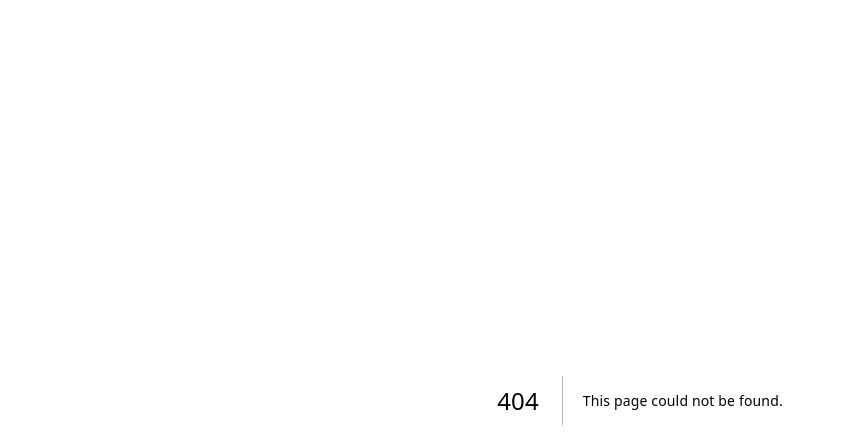
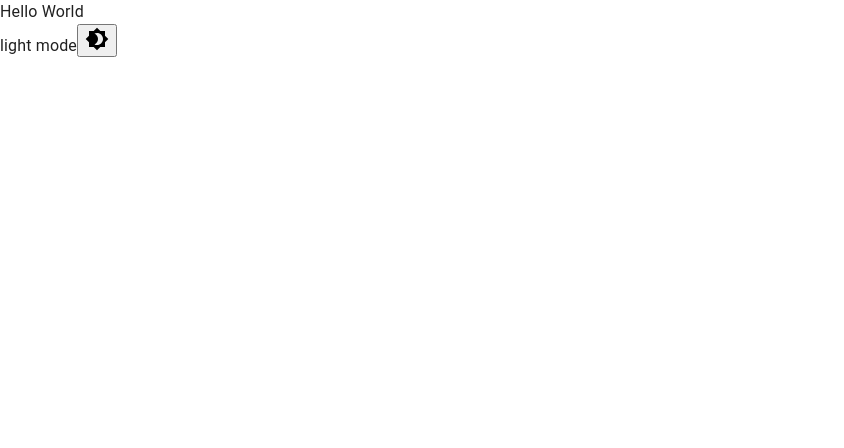
Before and after one commit to ahmadfaqih796/chat-ui, a Next.js app: page /home in a window 1280 px wide. Before the commit this address had no page. Shown: the top 448 px of the page, without its empty margins (0-844 px from the left). Built offline with nearby package versions, Linux system fonts and the light colour scheme.

Commit message:
toggle theme

```diff
--- /dev/null
+++ b/src/components/theme/ColorModeProvider.js
@@ -0,0 +1,64 @@
+// ColorModeProvider.js
+import React, { createContext, useState, useMemo, useEffect } from "react";
+import { ThemeProvider, createTheme } from "@mui/material/styles";
+import CssBaseline from "@mui/material/CssBaseline";
+import { amber, deepOrange, grey } from "@mui/material/colors";
+
+export const ColorModeContext = createContext();
+
+export function ColorModeProvider({ children }) {
+  const [mode, setMode] = React.useState("light");
+  const toggleColorMode = () => {
+    setMode((prevMode) => (prevMode === "light" ? "dark" : "light"));
+    localStorage.setItem("themeMode", mode === "light" ? "dark" : "light");
+  };
+
+  useEffect(() => {
+    const savedMode = localStorage.getItem("themeMode");
+    if (savedMode) {
+      setMode(savedMode);
+    }
+  }, []);
+
+  const theme = React.useMemo(
+    () =>
+      createTheme({
+        palette: {
+          mode,
+          // ...(mode === "light"
+          //   ? {
+          //       // palette values for light mode
+          //       primary: amber,
+          //       divider: amber[200],
+          //       text: {
+          //         primary: grey[900],
+          //         secondary: grey[800],
+          //       },
+          //     }
+          //   : {
+          //       // palette values for dark mode
+          //       primary: deepOrange,
+          //       divider: deepOrange[700],
+          //       background: {
+          //         default: deepOrange[900],
+          //         paper: deepOrange[900],
+          //       },
+          //       text: {
+          //         primary: "#fff",
+          //         secondary: grey[500],
+          //       },
+          //     }),
+        },
+      }),
+    [mode]
+  );
+
+  return (
+    <ColorModeContext.Provider value={{ toggleColorMode, theme }}>
+      <ThemeProvider theme={theme}>
+        <CssBaseline />
+        {children}
+      </ThemeProvider>
+    </ColorModeContext.Provider>
+  );
+}
--- /dev/null
+++ b/src/components/theme/ToggleColorMode.js
@@ -0,0 +1,24 @@
+// ToggleColorMode.js
+import React, { useContext } from "react";
+import { ColorModeContext } from "./ColorModeProvider";
+import Brightness4Icon from "@mui/icons-material/Brightness4";
+import Brightness7Icon from "@mui/icons-material/Brightness7";
+
+function ToggleColorMode() {
+  const { toggleColorMode, theme } = useContext(ColorModeContext);
+
+  return (
+    <>
+      {theme.palette.mode} mode
+      <button onClick={toggleColorMode}>
+        {theme.palette.mode === "dark" ? (
+          <Brightness7Icon />
+        ) : (
+          <Brightness4Icon />
+        )}
+      </button>
+    </>
+  );
+}
+
+export default ToggleColorMode;
--- /dev/null
+++ b/src/components/theme/theme.jsx
@@ -0,0 +1,10 @@
+import { createTheme } from "@mui/material";
+
+const lightTheme = createTheme();
+const darkTheme = createTheme({
+  palette: {
+    mode: "dark",
+  },
+});
+
+export { lightTheme, darkTheme };
--- a/src/pages/_app.js
+++ b/src/pages/_app.js
@@ -1,17 +1,11 @@
-import "@/styles/globals.css";
-import { CssBaseline, ThemeProvider, createTheme } from "@mui/material";
+// App.js
+import { ColorModeProvider } from "@/components/theme/ColorModeProvider";
+import React from "react";
 
 export default function App({ Component, pageProps }) {
-  const darkTheme = createTheme({
-    palette: {
-      mode: "dark",
-    },
-  });
-
   return (
-    <ThemeProvider theme={darkTheme}>
-      <CssBaseline />
+    <ColorModeProvider>
       <Component {...pageProps} />
-    </ThemeProvider>
+    </ColorModeProvider>
   );
 }
--- /dev/null
+++ b/src/pages/home/index.js
@@ -0,0 +1,14 @@
+import ToggleColorMode from "@/components/theme/ToggleColorMode";
+import { Typography } from "@mui/material";
+import React from "react";
+
+const Home = () => {
+  return (
+    <React.Fragment>
+      <Typography>Hello World</Typography>
+      <ToggleColorMode />
+    </React.Fragment>
+  );
+};
+
+export default Home;
```
